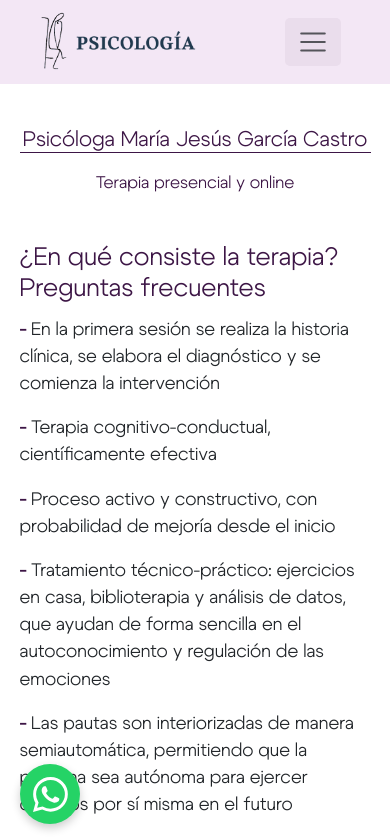
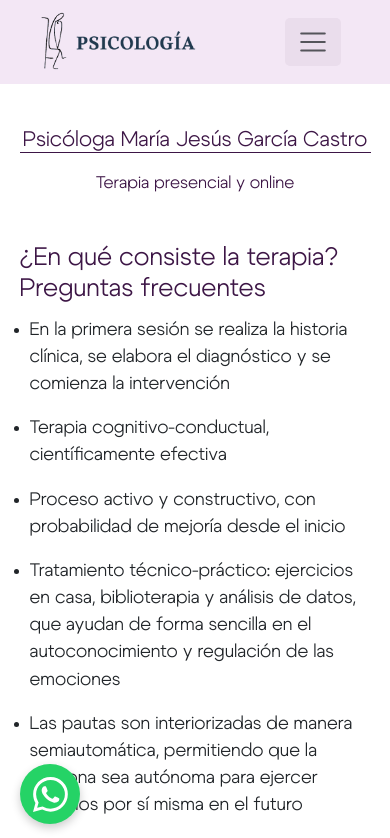
Before and after one commit to aalexgarciagl/psicologiaciudadreal, an Angular app: page /preguntas in a window 390 px wide. Shown: the top 838 px of the page. Built offline with nearby package versions, Linux system fonts and the light colour scheme; a web font is replaced by a local one.

Commit message:
Update preguntas.component.css

```diff
--- a/src/app/componentes/preguntas/preguntas.component.css
+++ b/src/app/componentes/preguntas/preguntas.component.css
@@ -46,7 +46,6 @@ body {
 }
 
 .especialista ul {
-    list-style: none;
     padding: 0;
 }
 
@@ -62,7 +61,6 @@ body {
 }
 
 .especialista ul li:not(:first-child)::before {
-    content: "- ";
     color: #3d1646;
     font-weight: bold;
 }
@@ -133,6 +131,7 @@ body {
     .especialista ul li {
         font-size: 1.1rem;
         text-align: left;
+        margin-left: 10px;
     }
 
     .especialista ul li:first-child {
```
